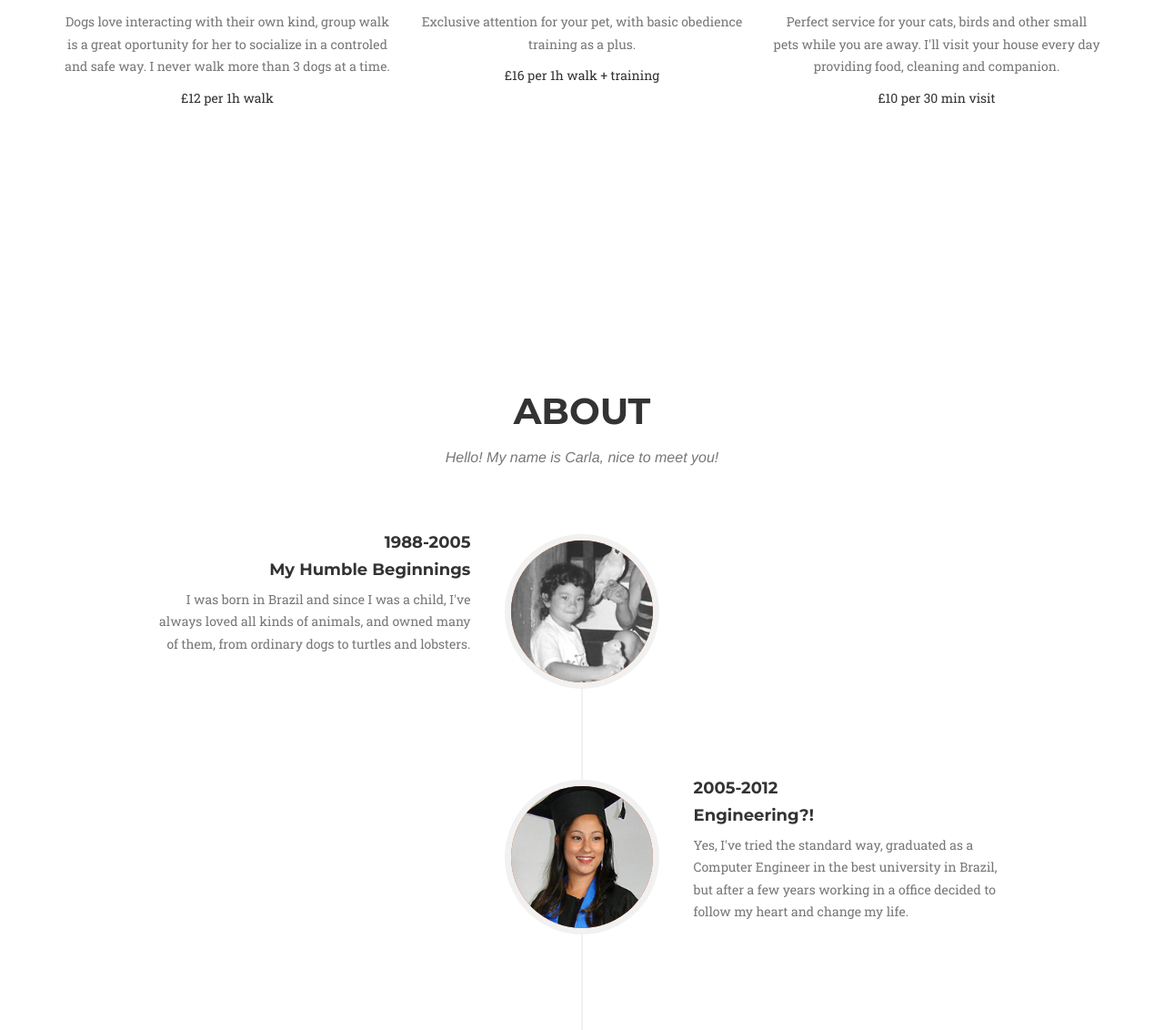
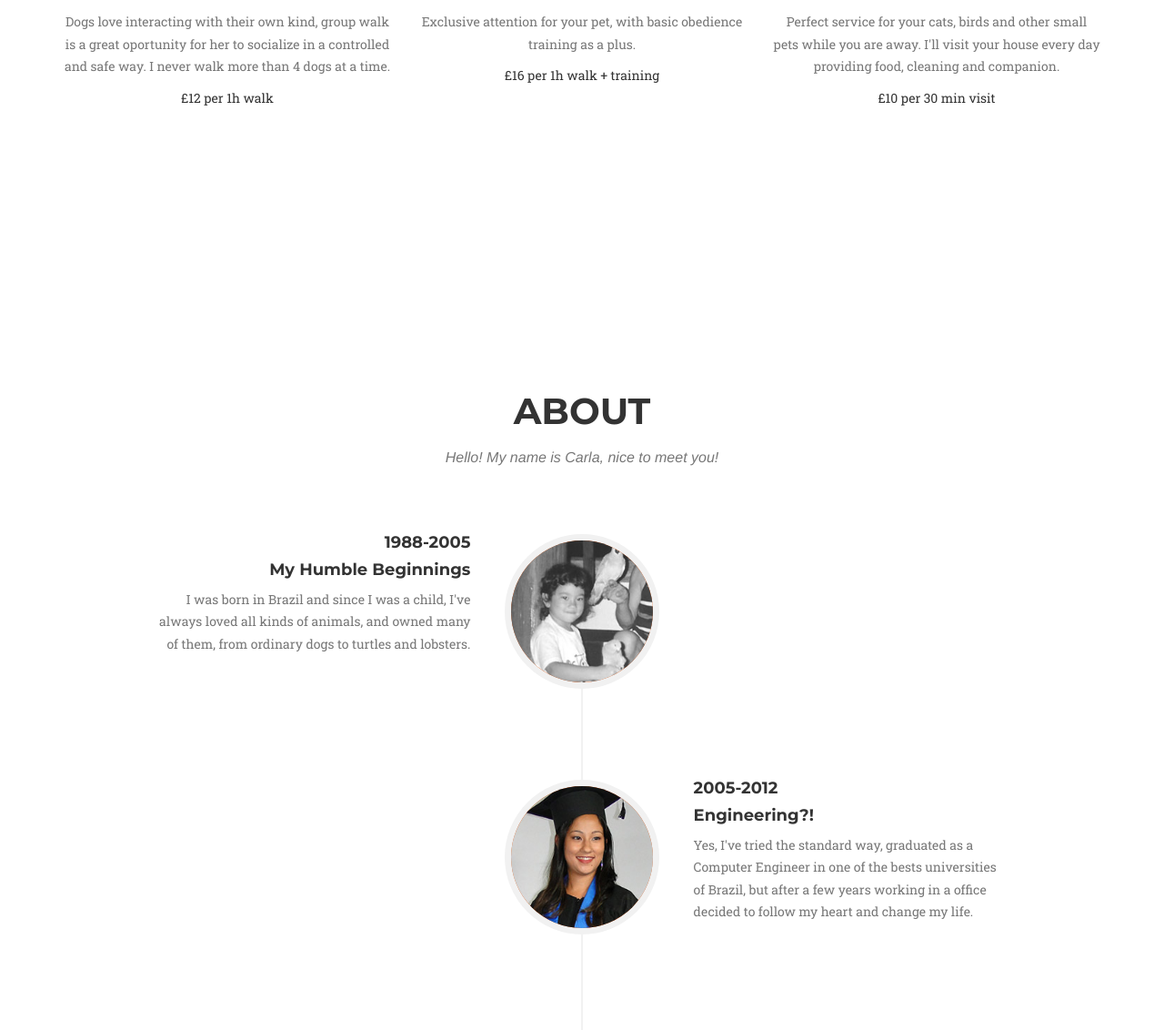
Before and after one commit to carlaguillen/carlaguillen.github.io, a website: page index.html in a window 1280 px wide. Shown: the part 1274-2406 px from the top of the page at 91% size. Drawn offline with nearby package versions, Linux system fonts and the light colour scheme; a web font is replaced by a local one.

Commit message:
Info Updates
+ typos

```diff
--- a/index.html
+++ b/index.html
@@ -106,7 +106,7 @@
                         <img src="img/icons/group-walk.png" class="" alt="">
                     </span>
                     <h4 class="service-heading">Group Walks</h4>
-                    <p class="text-muted">Dogs love interacting with their own kind, group walk is a great oportunity for her to socialize in a controled and safe way. I never walk more than 3 dogs at a time.</p>
+                    <p class="text-muted">Dogs love interacting with their own kind, group walk is a great oportunity for her to socialize in a controlled and safe way. I never walk more than 4 dogs at a time.</p>
                     <p>£12 per 1h walk</p>
                 </div>
                 <div class="col-md-4">
@@ -167,7 +167,7 @@
                                     <h4 class="subheading">Engineering?!</h4>
                                 </div>
                                 <div class="timeline-body">
-                                    <p class="text-muted">Yes, I've tried the standard way, graduated as a Computer Engineer in the best university in Brazil, but after a few years working in a office decided to follow my heart and change my life.</p>
+                                    <p class="text-muted">Yes, I've tried the standard way, graduated as a Computer Engineer in one of the bests universities of Brazil, but after a few years working in a office decided to follow my heart and change my life.</p>
                                 </div>
                             </div>
                         </li>
```
Also changed, not shown: 1 other file.
